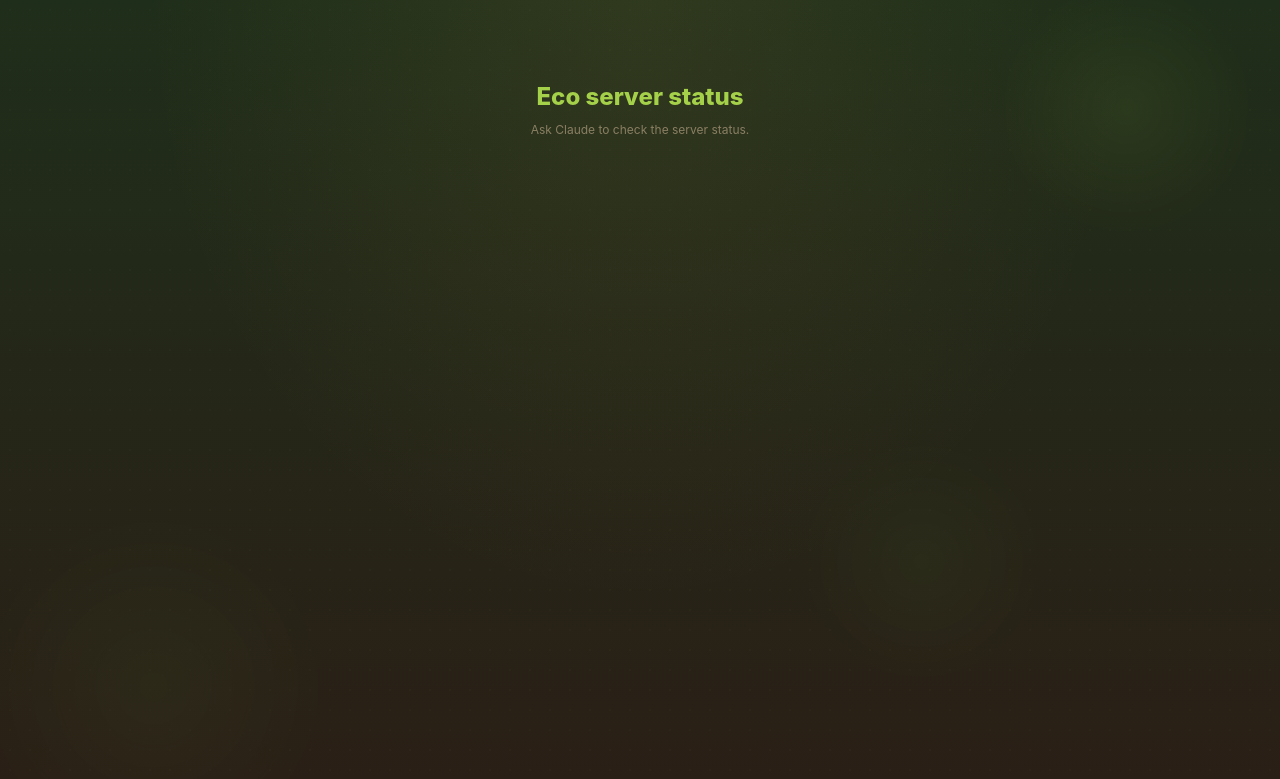
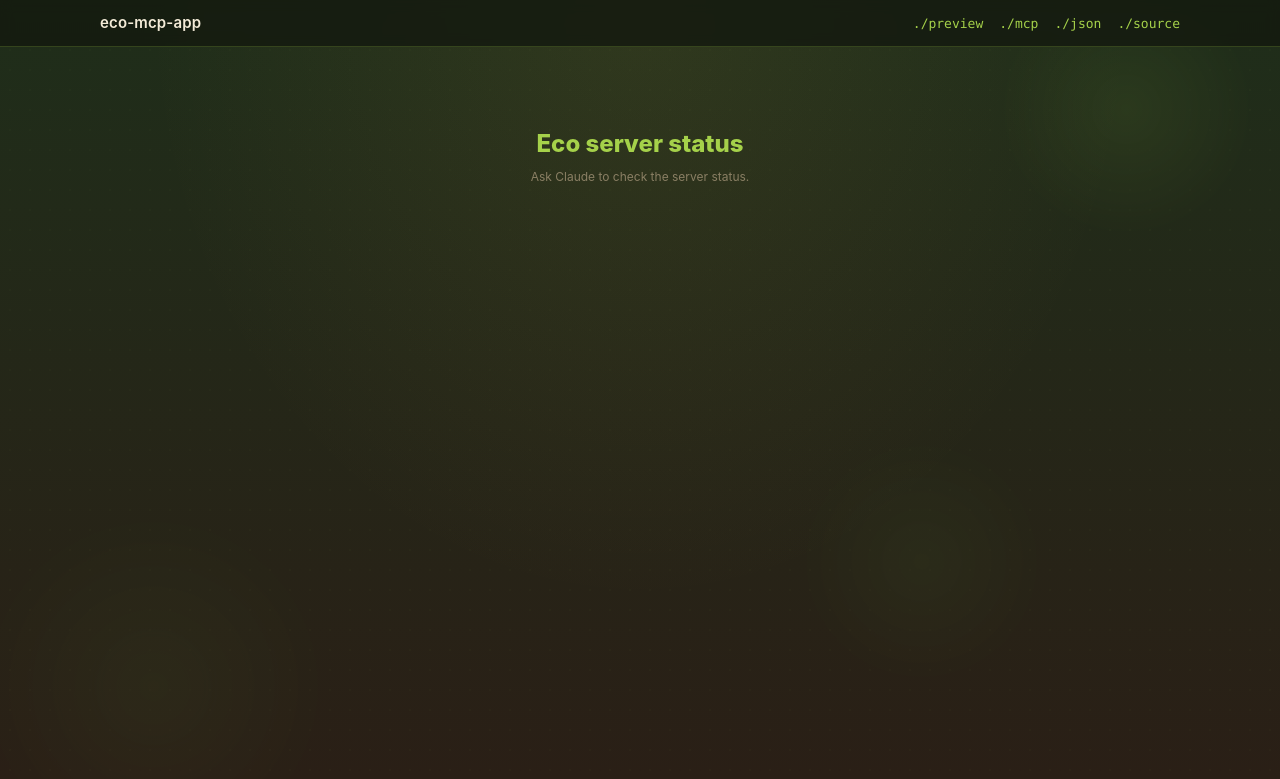
Before and after one commit to coilysiren/eco-mcp-app, a Python web app: template src/eco_mcp_app/templates/eco.html in a window 1280 px wide. Shown: the top 779 px of the page. Run offline with Jinja, Linux system fonts and the light colour scheme; the template is opened without the code that fills it, so the values that code supplies are empty.

Commit message:
feat(ui): site header matching eco-spec-tracker
Full-width dark bar above the card with the project name on the left
and filesystem-style mono nav on the right (./preview, ./mcp, ./json,
./source). Mirrors the look of eco-spec-tracker's base.html header,
reusing eco-mcp-app's earth-tone palette so it fits the card's theme.

Co-Authored-By: Claude Opus 4.7 (1M context) <noreply@anthropic.com>

```diff
--- a/src/eco_mcp_app/templates/eco.css
+++ b/src/eco_mcp_app/templates/eco.css
@@ -45,6 +45,37 @@
     position: relative; z-index: 2; max-width: 1080px; margin: 0 auto;
     padding: 0 28px 28px;
   }
+
+  /* ---- site header ---- */
+  /* Shape mirrors eco-spec-tracker's base.html: full-width dark bar,
+     left-aligned project name, right-aligned filesystem-style nav in mono. */
+  .site-header {
+    position: relative; z-index: 3;
+    background: rgba(20, 26, 16, 0.85);
+    border-bottom: 1px solid var(--panel-border);
+    backdrop-filter: blur(6px);
+    padding: 12px 28px;
+  }
+  .site-header-inner {
+    max-width: 1080px; margin: 0 auto;
+    display: flex; flex-wrap: wrap; align-items: baseline;
+    justify-content: space-between; gap: 8px 24px;
+  }
+  .site-title {
+    margin: 0;
+    font-size: 15px; font-weight: 600; letter-spacing: 0.01em;
+    color: var(--fg); text-decoration: none;
+  }
+  .site-title:hover { color: var(--leaf-bright); }
+  .site-nav {
+    display: flex; flex-wrap: wrap; gap: 16px;
+    font-family: ui-monospace, SFMono-Regular, Menlo, Consolas, monospace;
+    font-size: 13px;
+  }
+  .site-nav a {
+    color: var(--leaf-bright); text-decoration: none;
+  }
+  .site-nav a:hover { text-decoration: underline; }
 
   /* ---- banner ---- */
   .banner-wrap {
--- a/src/eco_mcp_app/templates/eco.html
+++ b/src/eco_mcp_app/templates/eco.html
@@ -24,6 +24,7 @@
 </head>
 <body>
   <div class="leaves"></div>
+  {% include "partials/site_header.html" %}
   <div class="shell" id="root">
     {% if prerendered %}{{ prerendered }}{% else %}{% include "partials/empty.html" %}{% endif %}
   </div>
--- /dev/null
+++ b/src/eco_mcp_app/templates/partials/site_header.html
@@ -0,0 +1,11 @@
+<header class="site-header">
+  <div class="site-header-inner">
+    <a class="site-title" href="https://github.com/coilysiren/eco-mcp-app" target="_blank" rel="noopener">eco-mcp-app</a>
+    <nav class="site-nav">
+      <a href="/preview">./preview</a>
+      <a href="/mcp/">./mcp</a>
+      <a href="/">./json</a>
+      <a href="https://github.com/coilysiren/eco-mcp-app" target="_blank" rel="noopener">./source</a>
+    </nav>
+  </div>
+</header>
```
